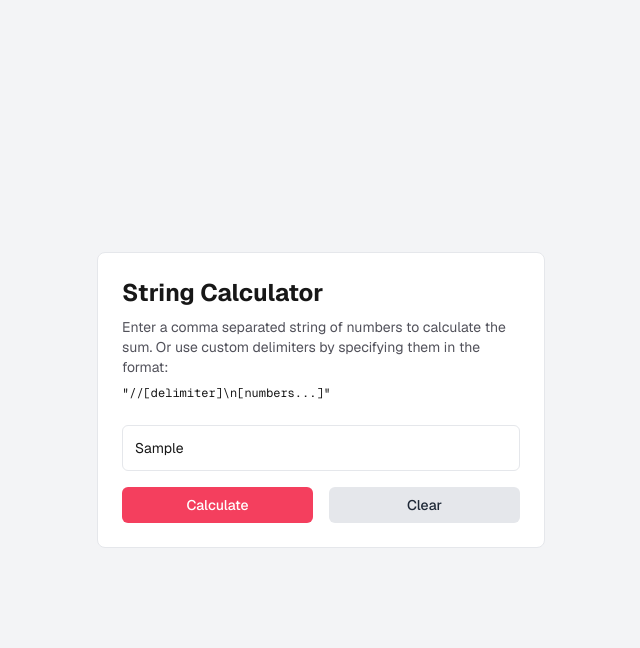
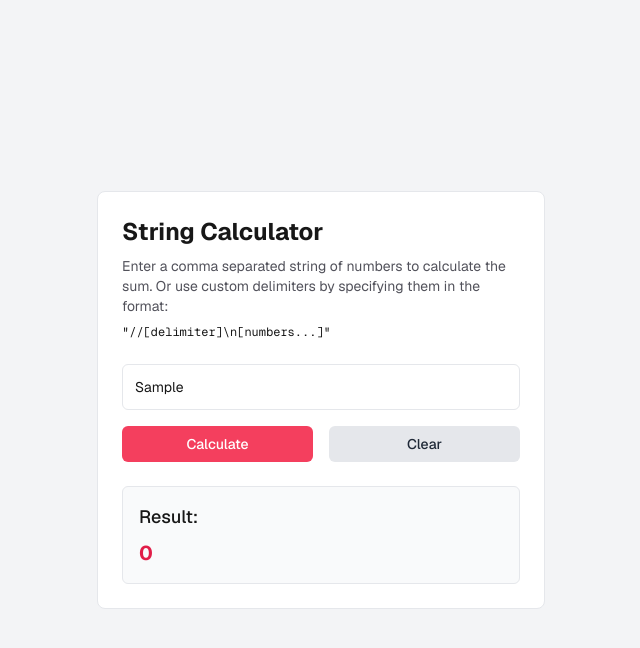
Before and after one commit to iRajatDas/string-calculator, a Next.js app: page / in a window 1280 px wide. Both pictures are taken after typing "Sample" into the empty fields and a click on the button "Calculate". Shown: the top 648 px of the page, without its empty margins (319-959 px from the left). Built offline with nearby package versions, Linux system fonts and the light colour scheme.

Commit message:
fix: explict type check for result container

```diff
--- a/src/components/string-calculator.tsx
+++ b/src/components/string-calculator.tsx
@@ -69,7 +69,7 @@ const StringCalculator = () => {
       <div
         className={
           // Hide the result section if there's no result or error
-          !result && !error ? "hidden" : "mt-6"
+          result === null && !error ? "hidden" : "mt-6"
         }
       >
         {error ? (
```
